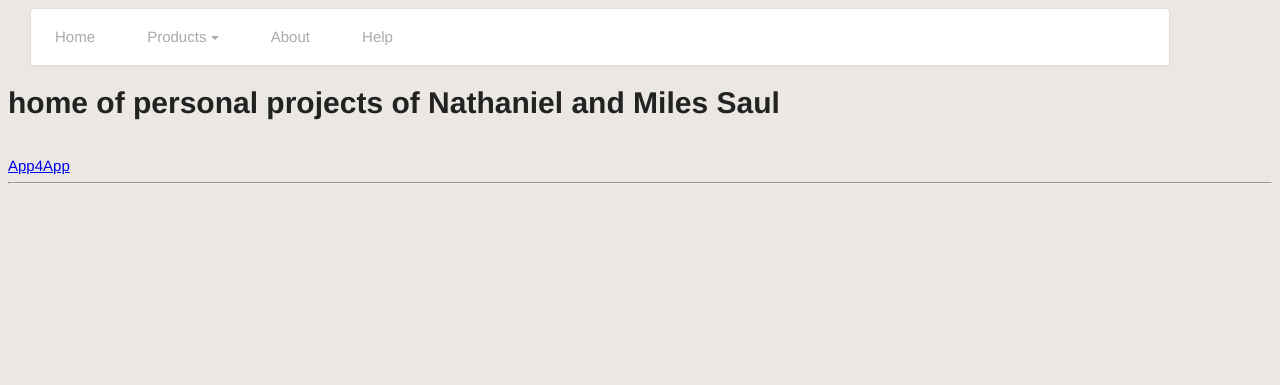
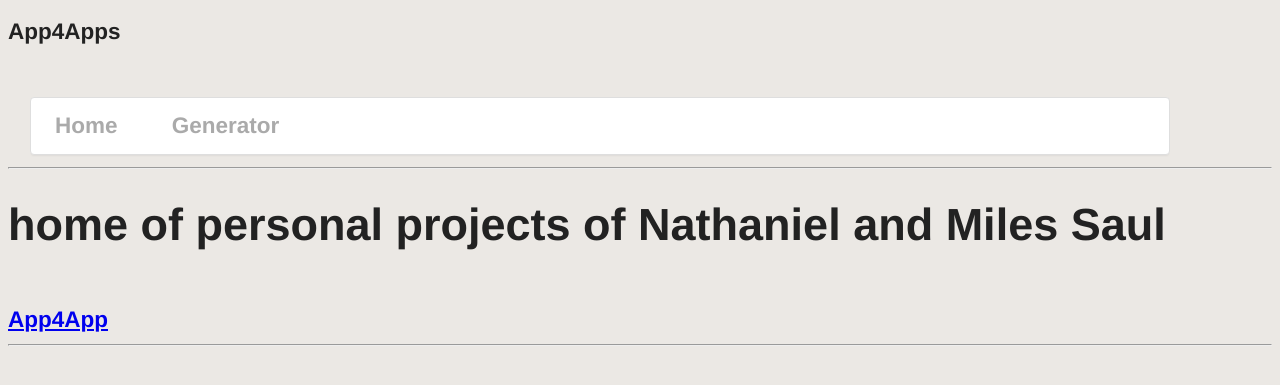
Before and after one commit to sauln/App4Apps, a Flask app: page / in a window 1280 px wide. Shown: the top 385 px of the page. Run offline with Flask 2, Linux system fonts and the light colour scheme.

Commit message:
Reverted to original text in layout

```diff
--- a/app/templates/layout.html
+++ b/app/templates/layout.html
@@ -5,7 +5,7 @@
 		<link rel="stylesheet" type="text/css" href="/static/main-style.css">
 	</head>
 	<body>
-		<!--<div>
+		<div>
 			<h2>App4Apps<h2><br>
 		<div>
 		<nav>
@@ -14,23 +14,7 @@
                 <li><a href="{{ url_for('generator') }}">Generator</a></li>
 			</ul>
 		</nav>
-		<hr>-->
-		<nav>
-			<ul>
-				<li><a href="home.html">Home</a></li>
-				<li><a href="products.html">Products <span class="caret"></span></a>
-				<div>
-					<ul>
-						<li><a href="products.html#chair">Chair</a></li>
-						<li><a href="products.html#table">Table</a></li>
-						<li><a href="cooker.html">Cooker</a></li>
-					</ul>
-				</div>
-				</li>
-				<li><a href="about.html">About</a></li>
-				<li><a href="help.html">Help</a></li>
-			</ul>
-		</nav>
+		<hr>
 		{% block content %}
 
 		{% endblock %}
```
